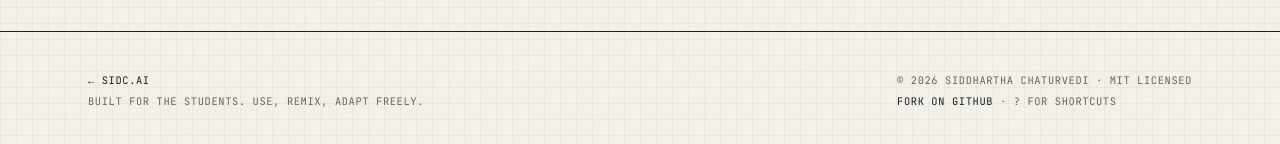
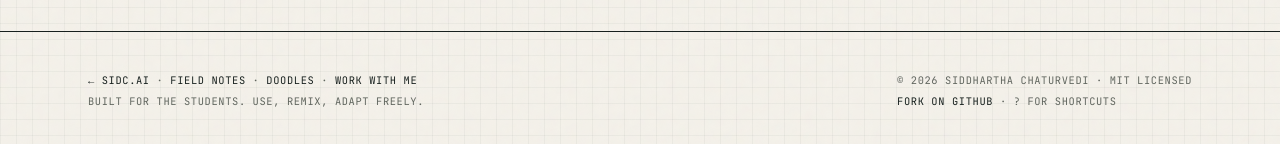
Before and after one commit to siddharthachaturvedi/prompts, a plain HTML site: page index.html in a window 1280 px wide. Shown: the part 6569-6713 px from the top of the page. Drawn offline with nearby package versions, Linux system fonts and the light colour scheme.

Commit message:
Footer: link back to sidc.ai field notes, doodles and contact (#6)
sidc.ai now links to Prompts and Skills from its homepage and footer.
This is the return path.

Co-authored-by: veriscience <sid@veriscience.ai>
Co-authored-by: Claude Fable 5.2 <noreply@anthropic.com>

```diff
--- a/index.html
+++ b/index.html
@@ -1904,7 +1904,7 @@
     <footer class="page-footer">
         <div class="footer-inner">
             <div class="footer-col">
-                <p><a href="https://sidc.ai/">&larr; sidc.ai</a></p>
+                <p><a href="https://sidc.ai/">&larr; sidc.ai</a> · <a href="https://sidc.ai/#notes">Field notes</a> · <a href="https://sidc.ai/doodles/">Doodles</a> · <a href="https://sidc.ai/#contact">Work with me</a></p>
                 <p>Built for the students. Use, remix, adapt freely.</p>
             </div>
             <div class="footer-col">
```
Also changed, not shown: skills/index.html (+1 -1 lines), template.html (+1 -1 lines).
